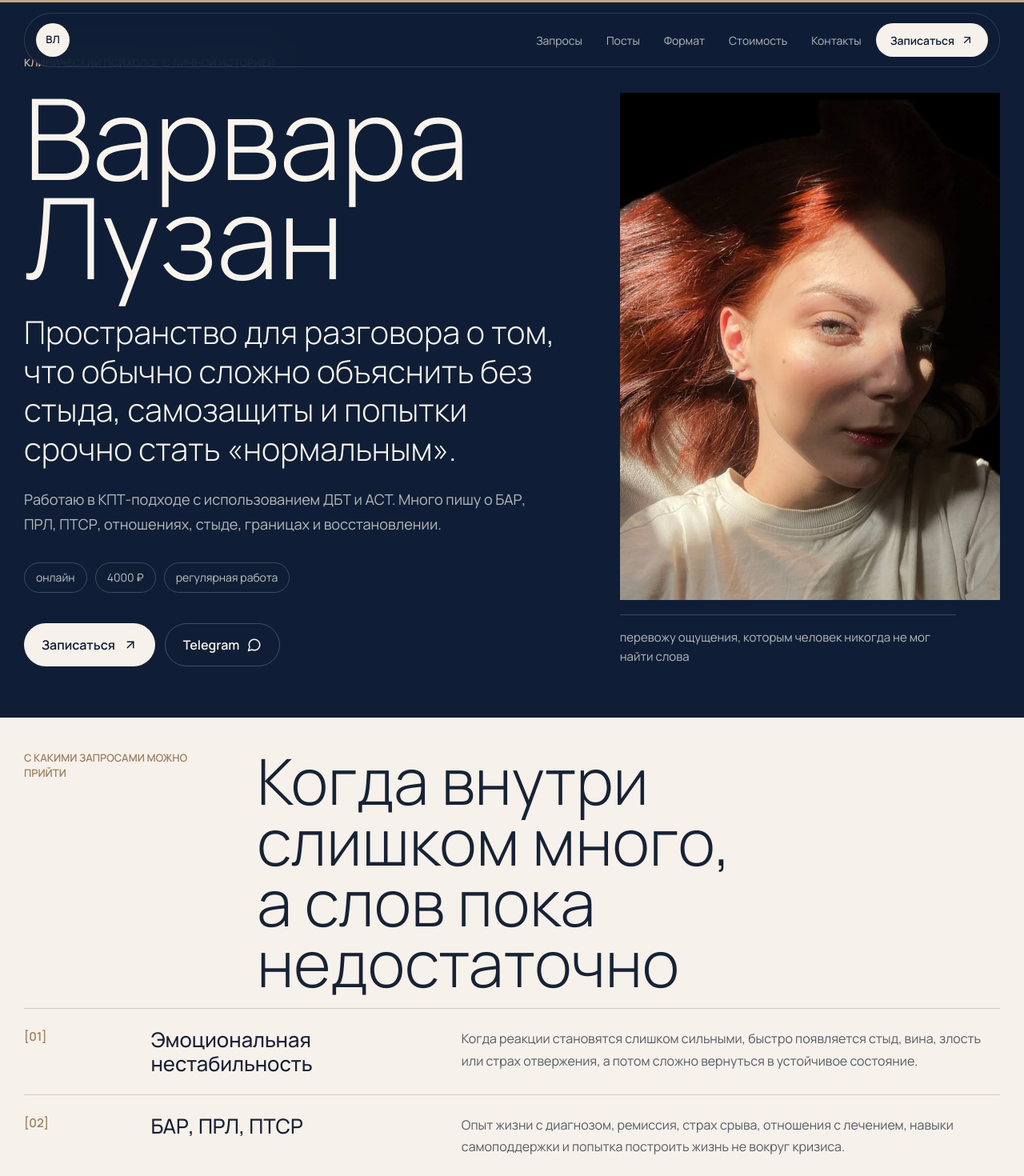
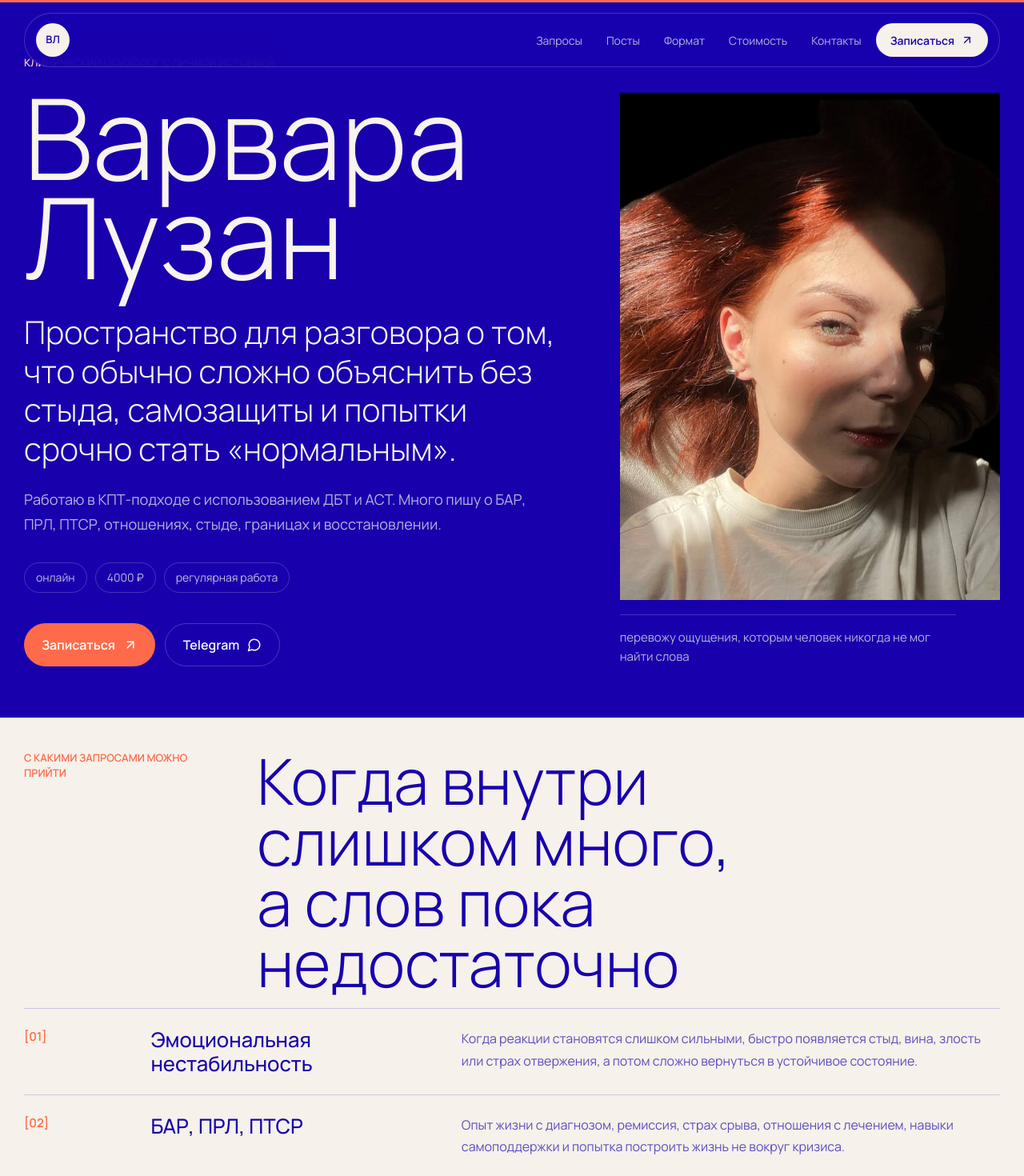
Before and after one commit to barbarakaracharova/barbarakaracharova.github.io, a React (Vite) app: page / in a window 1280 px wide. Shown: the top 1470 px of the page at 80% size. Built offline with nearby package versions, Linux system fonts and the light colour scheme.

Commit message:
Update site color palette

```diff
--- a/src/styles.css
+++ b/src/styles.css
@@ -5,7 +5,7 @@
 @tailwind utilities;
 
 :root {
-  color: #172235;
+  color: #1800ad;
   background: #f6f1ea;
   font-synthesis: none;
   text-rendering: optimizeLegibility;
@@ -50,7 +50,7 @@ button {
   width: 100%;
   height: 3px;
   transform-origin: left;
-  background: #c7a782;
+  background: #ff6b4a;
 }
 
 .site-header {
@@ -65,9 +65,9 @@ button {
   width: min(1220px, calc(100% - 36px));
   margin: 0;
   padding: 12px 14px;
-  border: 1px solid rgba(246, 241, 234, 0.14);
+  border: 1px solid rgba(246, 241, 234, 0.2);
   border-radius: 999px;
-  background: rgba(15, 30, 54, 0.88);
+  background: rgba(24, 0, 173, 0.9);
   color: #f9f4ed;
   transform: translateX(-50%);
   backdrop-filter: blur(18px);
@@ -80,7 +80,7 @@ button {
   place-items: center;
   border-radius: 50%;
   background: #f6f1ea;
-  color: #0f1e36;
+  color: #1800ad;
   font-size: 13px;
   font-weight: 700;
 }
@@ -111,7 +111,7 @@ nav a:hover {
   padding: 0 18px;
   border-radius: 999px;
   background: #f6f1ea;
-  color: #0f1e36;
+  color: #1800ad;
   font-size: 14px;
   font-weight: 800;
   transition:
@@ -121,7 +121,8 @@ nav a:hover {
 
 .header-cta:hover {
   transform: translateY(-2px);
-  background: #ffffff;
+  background: #ff6b4a;
+  color: #ffffff;
 }
 
 .section {
@@ -140,7 +141,7 @@ nav a:hover {
   min-height: 88vh;
   margin-top: -76px;
   padding: clamp(108px, 11vw, 148px) max(18px, calc((100vw - 1220px) / 2)) clamp(40px, 5vw, 64px);
-  background: #0f1e36;
+  background: #1800ad;
   color: #f9f4ed;
 }
 
@@ -152,7 +153,7 @@ nav a:hover {
   display: inline-flex;
   max-width: 100%;
   margin-bottom: 22px;
-  color: #9d8063;
+  color: #ff6b4a;
   font-size: 13px;
   font-weight: 700;
   letter-spacing: 0;
@@ -163,7 +164,7 @@ nav a:hover {
 .hero .eyebrow,
 .format-section .eyebrow,
 .price-card .eyebrow {
-  color: #d7b996;
+  color: #ffc7b8;
 }
 
 h1,
@@ -193,7 +194,7 @@ h3 {
 }
 
 p {
-  color: rgba(23, 34, 53, 0.72);
+  color: rgba(24, 0, 173, 0.68);
   font-size: clamp(17px, 1.42vw, 20px);
   line-height: 1.7;
 }
@@ -263,8 +264,8 @@ p {
 }
 
 .primary {
-  background: #f6f1ea;
-  color: #0f1e36;
+  background: #ff6b4a;
+  color: #ffffff;
 }
 
 .secondary {
@@ -323,7 +324,7 @@ p {
 }
 
 .request-list {
-  border-top: 1px solid rgba(15, 30, 54, 0.18);
+  border-top: 1px solid rgba(24, 0, 173, 0.18);
 }
 
 .request-row {
@@ -331,11 +332,11 @@ p {
   grid-template-columns: 120px minmax(230px, 0.52fr) minmax(0, 1fr);
   gap: clamp(18px, 3vw, 46px);
   padding: clamp(16px, 2vw, 24px) 0;
-  border-bottom: 1px solid rgba(15, 30, 54, 0.18);
+  border-bottom: 1px solid rgba(24, 0, 173, 0.18);
 }
 
 .row-number {
-  color: #9d8063;
+  color: #ff6b4a;
   font-size: 15px;
   font-weight: 700;
 }
@@ -361,7 +362,7 @@ p {
   flex-direction: column;
   justify-content: center;
   padding: clamp(28px, 4vw, 50px);
-  background: #172235;
+  background: #1800ad;
   color: #f9f4ed;
 }
 
@@ -384,7 +385,7 @@ p {
 .quote-block a {
   display: inline-flex;
   margin-top: 24px;
-  color: #d7b996;
+  color: #ffc7b8;
   font-weight: 700;
   transition: color 0.25s ease;
 }
@@ -406,7 +407,7 @@ p {
 }
 
 .posts-section {
-  background: #e8ded2;
+  background: #ece7ff;
   width: 100%;
   max-width: none;
   padding-right: max(18px, calc((100vw - 1220px) / 2));
@@ -416,8 +417,8 @@ p {
 .posts-grid {
   display: grid;
   grid-template-columns: repeat(3, minmax(0, 1fr));
-  border-top: 1px solid rgba(15, 30, 54, 0.18);
-  border-left: 1px solid rgba(15, 30, 54, 0.18);
+  border-top: 1px solid rgba(24, 0, 173, 0.18);
+  border-left: 1px solid rgba(24, 0, 173, 0.18);
 }
 
 .post-card {
@@ -425,8 +426,8 @@ p {
   min-height: 220px;
   flex-direction: column;
   padding: clamp(24px, 3vw, 34px);
-  border-right: 1px solid rgba(15, 30, 54, 0.18);
-  border-bottom: 1px solid rgba(15, 30, 54, 0.18);
+  border-right: 1px solid rgba(24, 0, 173, 0.18);
+  border-bottom: 1px solid rgba(24, 0, 173, 0.18);
   background: rgba(246, 241, 234, 0.44);
 }
 
@@ -444,7 +445,7 @@ p {
   gap: 8px;
   margin-top: auto;
   padding-top: 26px;
-  color: #0f1e36;
+  color: #1800ad;
   font-weight: 800;
   transition: transform 0.25s ease;
 }
@@ -454,7 +455,7 @@ p {
   max-width: none;
   padding-right: max(18px, calc((100vw - 1220px) / 2));
   padding-left: max(18px, calc((100vw - 1220px) / 2));
-  background: #0f1e36;
+  background: #1800ad;
   color: #f9f4ed;
 }
 
@@ -472,7 +473,7 @@ p {
 .limit-card {
   min-height: 200px;
   padding: clamp(24px, 3vw, 36px);
-  border: 1px solid rgba(249, 244, 237, 0.16);
+  border: 1px solid rgba(249, 244, 237, 0.2);
   color: #f9f4ed;
 }
 
@@ -494,7 +495,7 @@ p {
 .step {
   min-height: 0;
   padding: 16px 0 8px;
-  border-top: 1px solid rgba(15, 30, 54, 0.22);
+  border-top: 1px solid rgba(24, 0, 173, 0.22);
 }
 
 .step-number {
@@ -503,9 +504,9 @@ p {
   height: 42px;
   margin-bottom: 18px;
   place-items: center;
-  border: 1px solid rgba(15, 30, 54, 0.24);
+  border: 1px solid rgba(24, 0, 173, 0.24);
   border-radius: 50%;
-  color: #9d8063;
+  color: #ff6b4a;
   font-weight: 800;
 }
 
@@ -532,18 +533,18 @@ p {
   align-items: flex-start;
   gap: 16px;
   padding: 24px;
-  border: 1px solid rgba(15, 30, 54, 0.16);
+  border: 1px solid rgba(24, 0, 173, 0.16);
   background: rgba(255, 255, 255, 0.36);
 }
 
 .education-card svg {
   flex: 0 0 auto;
-  color: #9d8063;
+  color: #ff6b4a;
 }
 
 .document-card {
   overflow: hidden;
-  background: #172235;
+  background: #1800ad;
   color: #f9f4ed;
 }
 
@@ -574,7 +575,7 @@ p {
   gap: 26px;
   align-items: center;
   padding: clamp(26px, 4vw, 44px);
-  background: #172235;
+  background: #1800ad;
   color: #f9f4ed;
 }
 
@@ -587,15 +588,15 @@ p {
 }
 
 .price-value {
-  color: #d7b996;
+  color: #ffc7b8;
   font-size: clamp(48px, 7vw, 94px);
   font-weight: 300;
   white-space: nowrap;
 }
 
 .price-card .primary {
-  background: #f6f1ea;
-  color: #0f1e36;
+  background: #ff6b4a;
+  color: #ffffff;
 }
 
 .faq-list {
@@ -605,11 +606,11 @@ p {
 
 .faq-item {
   overflow: hidden;
-  border-top: 1px solid rgba(15, 30, 54, 0.18);
+  border-top: 1px solid rgba(24, 0, 173, 0.18);
 }
 
 .faq-item:last-child {
-  border-bottom: 1px solid rgba(15, 30, 54, 0.18);
+  border-bottom: 1px solid rgba(24, 0, 173, 0.18);
 }
 
 .faq-item button {
@@ -621,7 +622,7 @@ p {
   padding: 18px 0;
   border: 0;
   background: transparent;
-  color: #172235;
+  color: #1800ad;
   cursor: pointer;
   text-align: left;
 }
@@ -675,7 +676,7 @@ p {
   align-items: center;
   gap: 10px;
   padding: 0 18px;
-  border: 1px solid rgba(15, 30, 54, 0.2);
+  border: 1px solid rgba(24, 0, 173, 0.2);
   border-radius: 999px;
   background: rgba(255, 255, 255, 0.42);
   font-weight: 700;
@@ -694,8 +695,8 @@ footer {
   padding: 32px 0 42px;
   justify-content: space-between;
   gap: 28px;
-  border-top: 1px solid rgba(15, 30, 54, 0.18);
-  color: rgba(23, 34, 53, 0.68);
+  border-top: 1px solid rgba(24, 0, 173, 0.18);
+  color: rgba(24, 0, 173, 0.68);
   font-size: 13px;
 }
 
@@ -706,7 +707,7 @@ footer {
 }
 
 .source-notes p {
-  color: rgba(23, 34, 53, 0.68);
+  color: rgba(24, 0, 173, 0.68);
   font-size: 13px;
   line-height: 1.55;
 }
@@ -719,7 +720,7 @@ footer {
 }
 
 .legal-links a {
-  color: #172235;
+  color: #1800ad;
   text-decoration: underline;
   text-underline-offset: 4px;
 }
```
